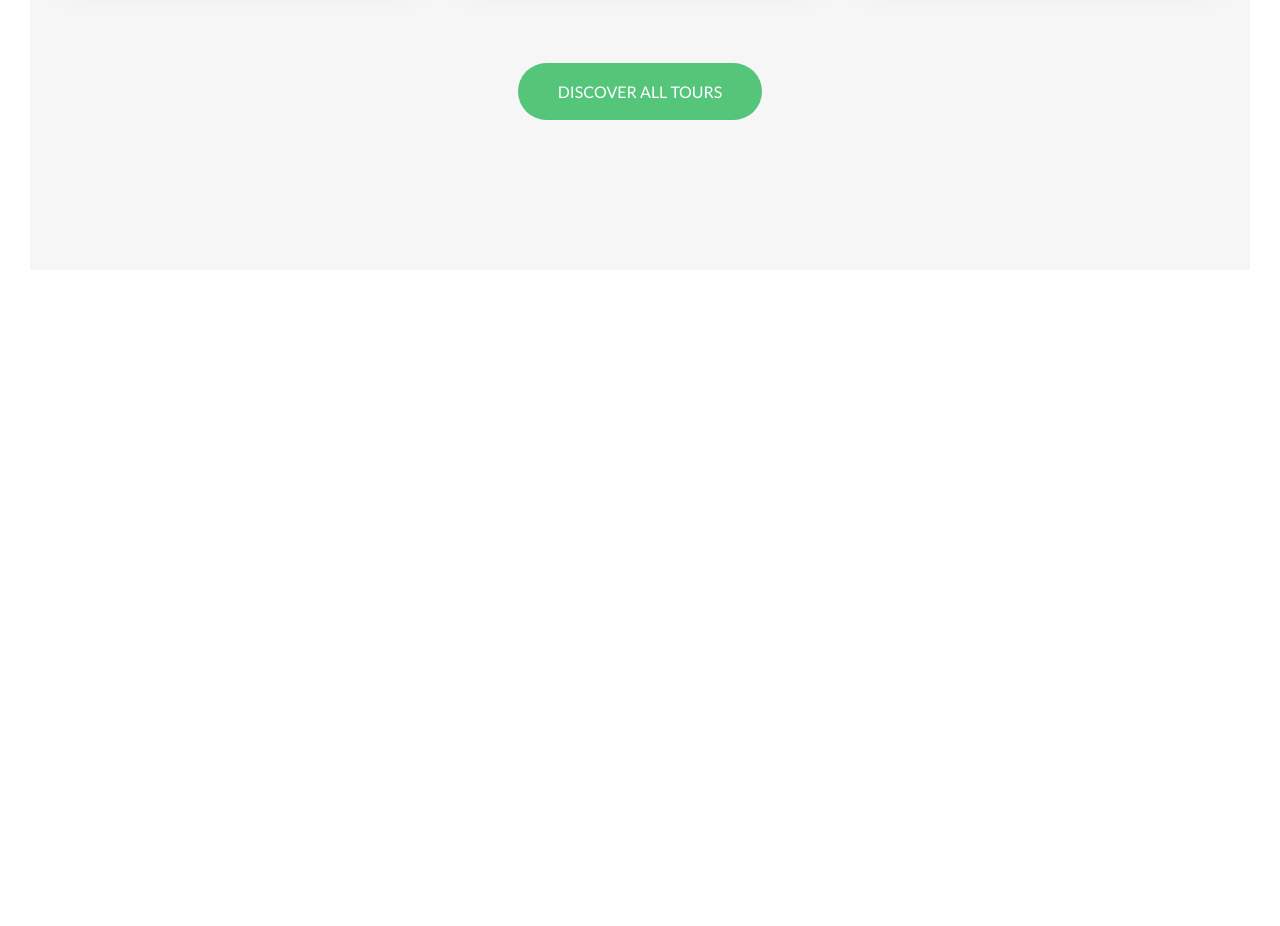
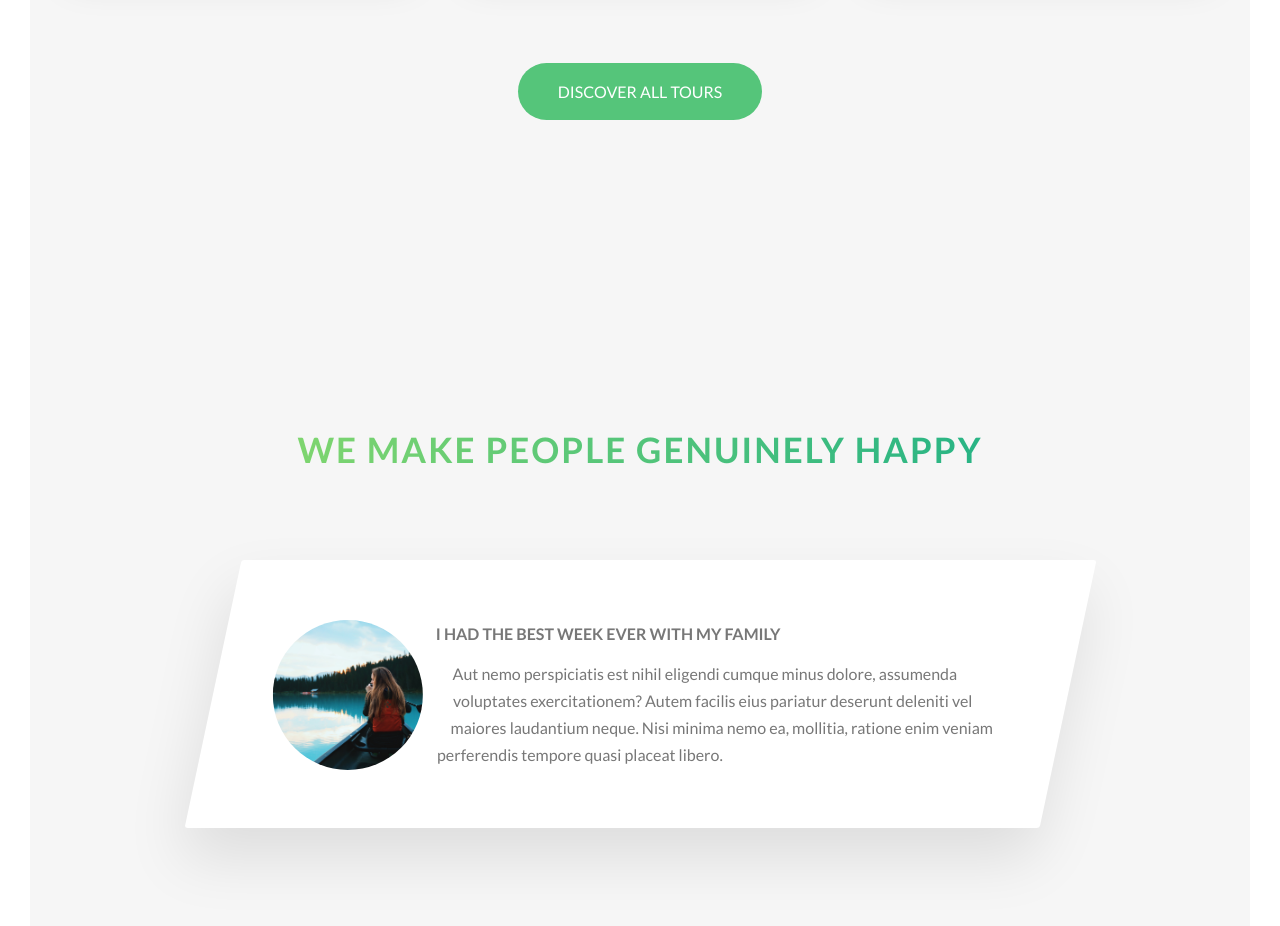
Before and after one commit to Lavertis/advanced-css-and-sass-course, a website: page Natours/index.html in a window 1280 px wide. Shown: the part 3011-3937 px from the top of the page. Before the commit the page ends 3311 px from the top, so only its background shows below. Drawn offline with Linux system fonts and the light colour scheme.

Commit message:
Section 5: Lecture 42

```diff
--- a/Natours/index.html
+++ b/Natours/index.html
@@ -243,6 +243,32 @@
           <a href="#" class="btn btn--green">Discover All Tours</a>
         </div>
       </section>
+
+      <section class="section-stories">
+        <div class="u-text-center u-margin-bottom-big">
+          <h2 class="heading-secondary">We make people genuinely happy</h2>
+        </div>
+
+        <div class="row">
+          <div class="story">
+            <figure class="story__shape">
+              <img src="img/nat-8.jpg" alt="Person on a tour" class="story__img"/>
+            </figure>
+            <div class="story__text">
+              <h3 class="heading-tertiary u-margin-bottom-small">
+                I had the best week ever with my family
+              </h3>
+              <p>
+                Aut nemo perspiciatis est nihil eligendi cumque minus dolore,
+                assumenda voluptates exercitationem? Autem facilis eius pariatur
+                deserunt deleniti vel maiores laudantium neque. Nisi minima nemo
+                ea, mollitia, ratione enim veniam perferendis tempore quasi
+                placeat libero.
+              </p>
+            </div>
+          </div>
+        </div>
+      </section>
     </main>
 
     <!-- <section class="grid-test">
--- /dev/null
+++ b/Natours/scss/components/_story.scss
@@ -0,0 +1,28 @@
+.story {
+  width: 75%;
+  margin: 0 auto;
+  box-shadow: 0 3rem 6rem rgba($color-black, 0.1);
+  background-color: $color-white;
+  border-radius: 0.3rem;
+  padding: 6rem;
+  padding-left: 9rem;
+  font-size: $default-font-size;
+  transform: skewX(-12deg);
+
+  &__shape {
+    width: 15rem;
+    height: 15rem;
+    float: left;
+    shape-outside: circle(50% at 50% 50%);
+    clip-path: circle(50% at 50% 50%);
+    transform: translateX(-3rem) skewX(12deg);
+  }
+
+  &__img {
+    height: 100%;
+  }
+
+  &__text {
+    transform: skewX(12deg);
+  }
+}
--- a/Natours/scss/main.scss
+++ b/Natours/scss/main.scss
@@ -11,6 +11,7 @@
 @import "components/card";
 @import "components/composition";
 @import "components/feature-box";
+@import "components/story";
 
 @import "layout/grid";
 @import "layout/header";
--- a/Natours/scss/pages/_home.scss
+++ b/Natours/scss/pages/_home.scss
@@ -26,3 +26,8 @@
   padding: 30rem 0 15rem 0;
   margin-top: -15rem;
 }
+
+.section-stories {
+  padding: 15rem 0;
+  background-color: $color-grey-light-1;
+}
```
Also changed, not shown: Natours/css/main.css.
